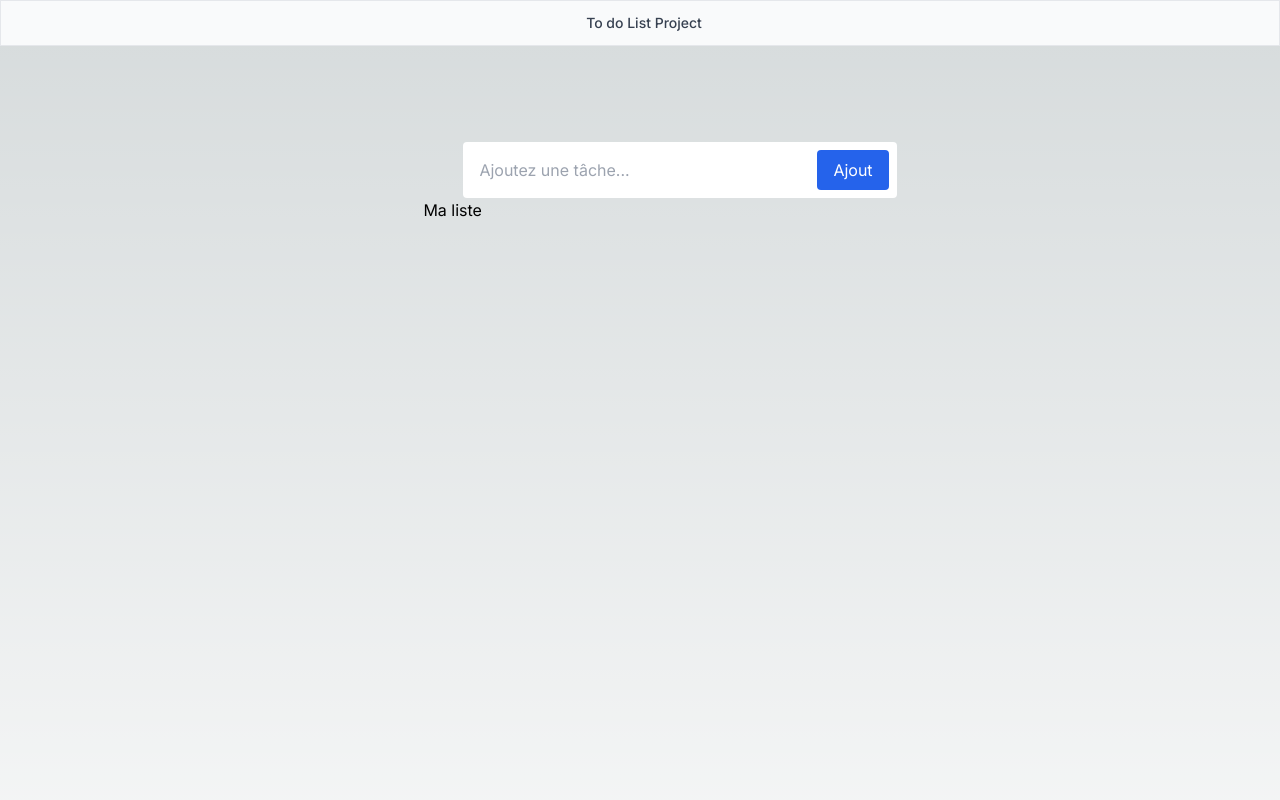
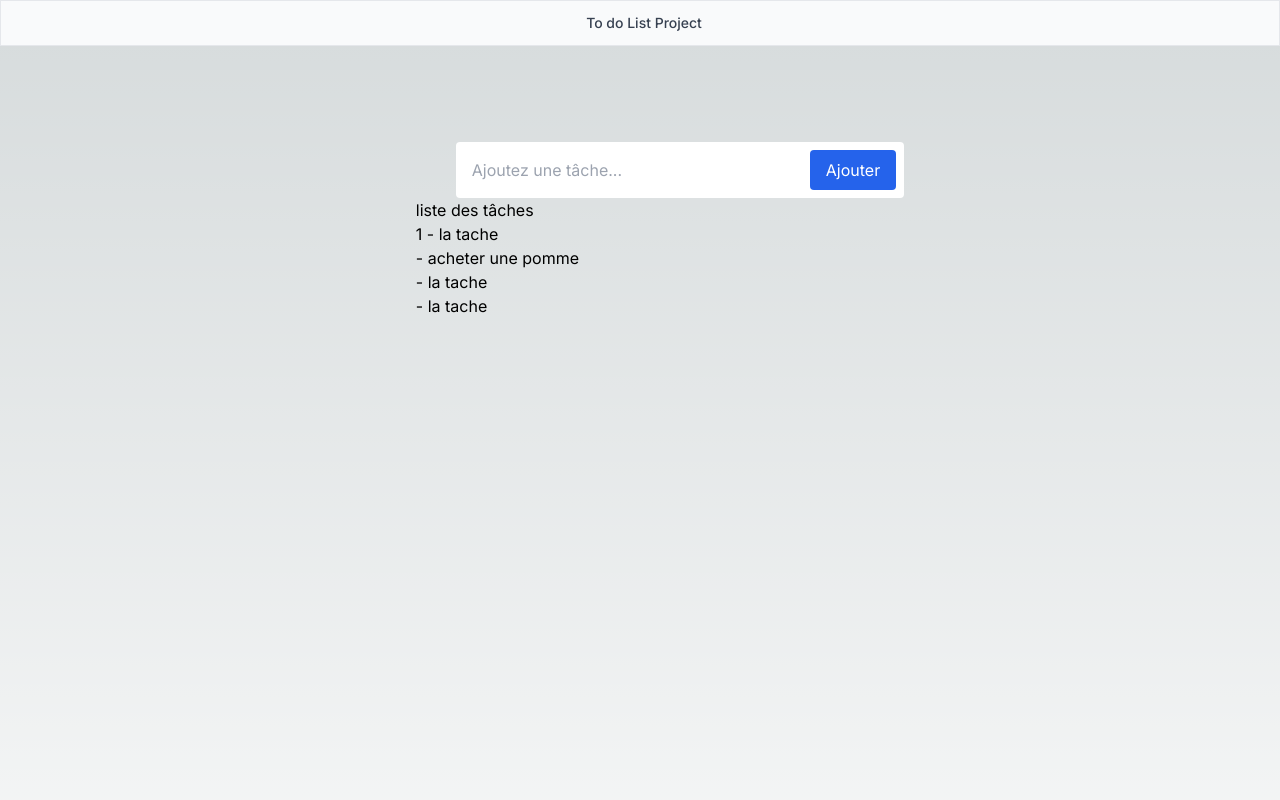
Before and after one commit to Zina07/To-Do-Project, a Next.js app: page / in a window 1280 px wide. Shown: the top 800 px of the page. Built offline with nearby package versions, Linux system fonts and the light colour scheme.

Commit message:
rajout liste en wip faire les props

```diff
--- a/src/app/page.tsx
+++ b/src/app/page.tsx
@@ -2,6 +2,7 @@ import Header from "@/components/Header";
 import Footer from "@/components/Footer";
 import Image from "next/image";
 import Todo from "@/components/Todo";
+import Item from "@/components/Item";
 
 export default function Home() {
   return (
@@ -9,6 +10,7 @@ export default function Home() {
       <Header />
       <main className="flex min-h-screen flex-col items-center justify-between p-24">
         <Todo />
+        <Item />
       </main>
 
       <Footer />
--- /dev/null
+++ b/src/components/Item.tsx
@@ -0,0 +1,10 @@
+"use client";
+import { useState, useEffect } from "react";
+
+export default function Item({ numero, title }) {
+  return (
+    <div className="">
+      {numero} - {title}
+    </div>
+  );
+}
--- a/src/components/Todo.tsx
+++ b/src/components/Todo.tsx
@@ -1,34 +1,43 @@
+"use client";
+
+import { useState, useEffect } from "react";
+import Item from "./Item";
+
 export default function Todo() {
+  const [tache, SetTache] = useState("");
+  const handleChange = (event) => {
+    console.log("test");
+  };
   return (
-    // <section className="grid place-items-center p-16 min-h-screen">
-    //   <div className="flex gap-4">
-    //     <div className="flex items-center">
     <div className="min-h-screen">
-      <div id="liste">
+      <div className="" id="liste">
         <div className="flex w-full mx-10 rounded bg-white">
           <input
             className=" w-full border-none bg-transparent px-4 py-1 text-gray-400 outline-none focus:outline-none "
             type="search"
             name="search"
             placeholder="Ajoutez une tâche..."
+            id="task"
+            value={tache}
+            onChange={handleChange}
           />
           <button
-            type="add"
+            type="button"
             className="m-2 rounded bg-blue-600 px-4 py-2 text-white"
             id="plus"
-            type="add"
             name="ajout"
           >
-            Ajout
+            Ajouter
           </button>
         </div>
-        <h3> Ma liste</h3>
-        <ul>
-          <li></li>
-        </ul>
+        <div className="">
+          <h3> liste des tâches</h3>
+          <Item numero={1} title="la tache"/>
+          <Item  title="acheter une pomme"/>
+          <Item  title="la tache"/>
+          <Item  title="la tache"/>
+        </div>
       </div>
-
-
     </div>
   );
 }
--- a/src/components/page.tsx
+++ b/src/components/page.tsx
@@ -1,6 +1,7 @@
 import Image from "next/image";
 
 export default function Home() {
+
   return (
     <main className="flex min-h-screen flex-col items-center justify-between p-24">
      <p>Hello Word La To do Project arrive !!! Page login</p>
```
